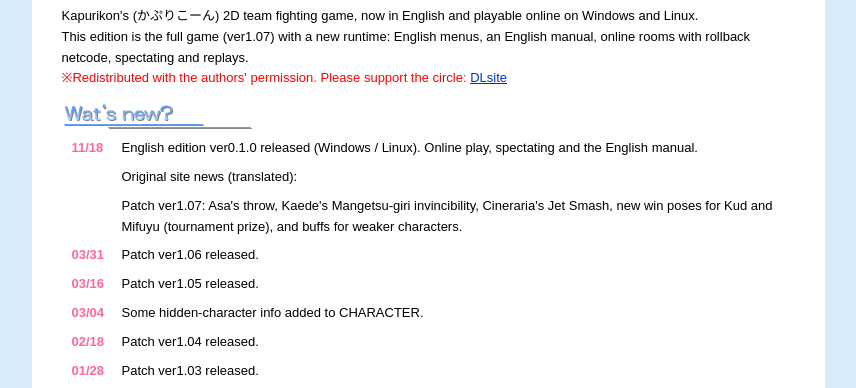
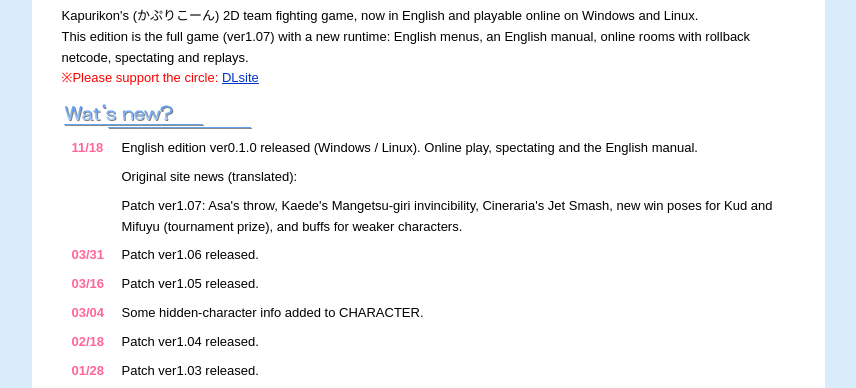
Before and after one commit to Armonte/qob2, a plain HTML site: page index.html in a window 1280 px wide. Shown: the part 712-1100 px from the top of the page, without its empty margins (212-1068 px from the left). Drawn offline with Linux system fonts and the light colour scheme.

Commit message:
Landing page: drop the redistribution line

```diff
--- a/index.html
+++ b/index.html
@@ -49,7 +49,7 @@ hr { border: 0; border-top: 1px dotted #9cc8ee; margin: 14px 0; }
 
 <p>Kapurikon's (かぷりこーん) 2D team fighting game, now in English and playable online on Windows and Linux.<br>
 This edition is the full game (ver1.07) with a new runtime: English menus, an English manual, online rooms with rollback netcode, spectating and replays.<br>
-<span class="red">※Redistributed with the authors' permission. Please support the circle: <a href="https://www.dlsite.com/home/work/=/product_id/RJ199263.html" target="_blank">DLsite</a></span></p>
+<span class="red">※Please support the circle: <a href="https://www.dlsite.com/home/work/=/product_id/RJ199263.html" target="_blank">DLsite</a></span></p>
 
 <img src="img/qob_new.png" width="200" height="30" alt="What's new?">
 <dl class="news">
```
